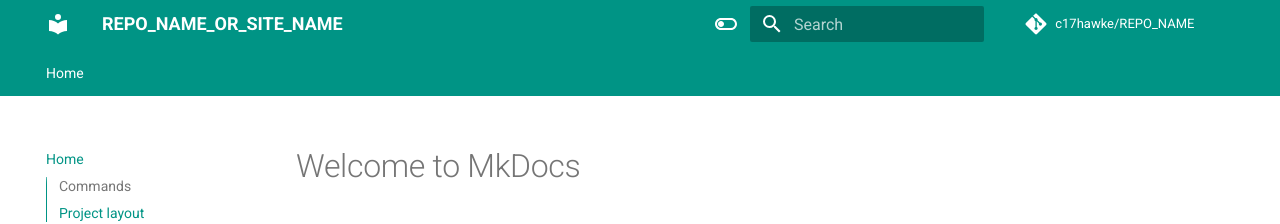
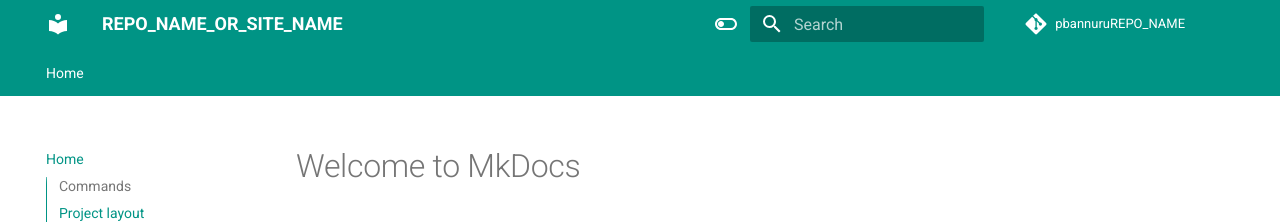
Before and after one commit to pbannuru/PYTORCH, an MkDocs documentation site: the page built from docs/index.md, in a window 1280 px wide. Shown: the top 224 px of the page. Built offline with MkDocs 1.6.1 and Material for MkDocs 9.7.7, drawn with Linux system fonts in a browser that asks for light colours; comment, search, counter and statistics services are not loaded; some of the changed lines change nothing that is shown.

Commit message:
mk docs updated

```diff
--- a/mkdocs.yml
+++ b/mkdocs.yml
@@ -4,13 +4,13 @@
 nav:
   - Home: index.md
 
-site_author: Sunny Bhaveen Chandra
+site_author: PAVAN KUMAR
 site_description: >-
   DESCRIPTION
 
 # Repository
-repo_name: c17hawke/REPO_NAME
-repo_url: https://github.com/c17hawke/REPO_NAME
+repo_name: pbannuruREPO_NAME
+repo_url: https://github.com/pbannuru/PYTORCH
 
 # Configuration
 theme:
@@ -39,13 +39,13 @@
 extra:
   social:
     - icon: fontawesome/brands/github-alt
-      link: https://github.com/c17hawke
+      link: https://github.com/pbannuru
     - icon: fontawesome/brands/twitter
-      link: https://twitter.com/c17hawke
+      link: https://twitter.com/pbannuru
     - icon: fontawesome/brands/linkedin
-      link: https://linkedin.com/in/c17hawke
+      link: https://linkedin.com/in/pbannuru
     - icon: fontawesome/brands/instagram
-      link: https://www.instagram.com/c17hawke/
+      link: https://www.instagram.com/pbannuru/
 
 extra_javascript:
   - javascripts/mathjax.js
@@ -70,4 +70,4 @@
   - search
 
 copyright: |
-  &copy; 2022 <a href="https://github.com/c17hawke"  target="_blank" rel="noopener">Sunny Bhaveen Chandra</a>
+  &copy; 2022 <a href="https://github.com/pbannuru"  target="_blank" rel="noopener">Sunny Bhaveen Chandra</a>
```
Also changed, not shown: README.md (line endings or trailing spaces).
